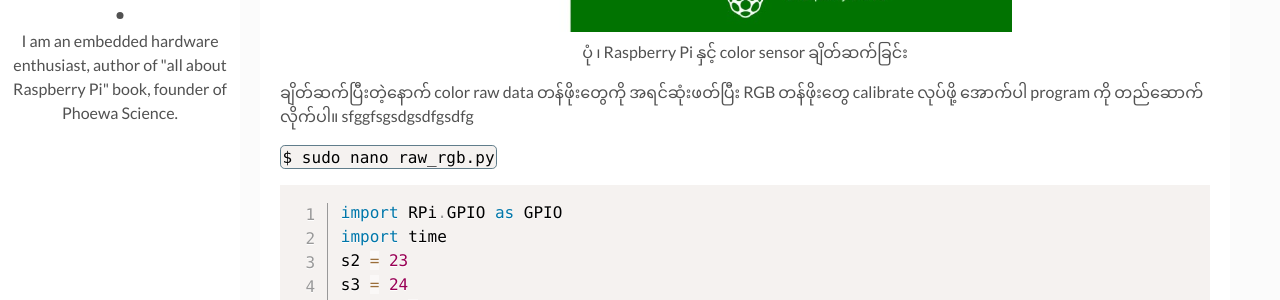
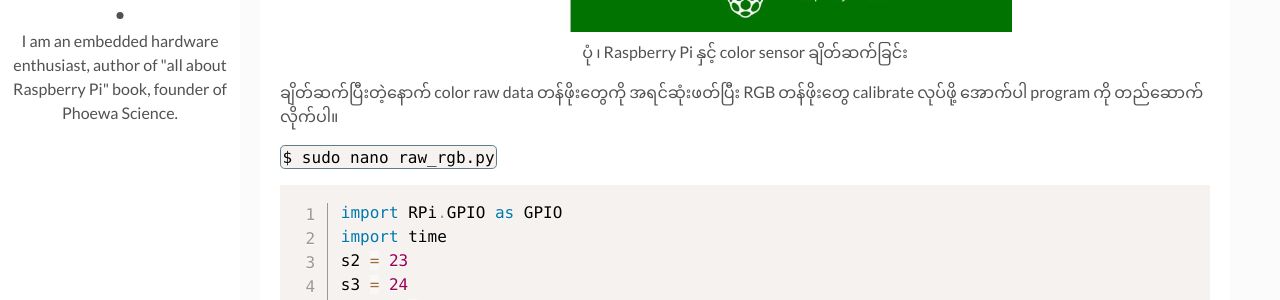
Before and after one commit to kogyikaunghtet/kogyikaunghtet.github.io, a Jekyll site: the page built from _posts/2021-1-31-rpi-color-sensor.markdown, in a window 1280 px wide and 1400 px high, scrolled down 2482 px. Shown: the part 150-450 px from the top of the window. Built offline with Jekyll 4.4.1, drawn with Linux system fonts in a browser that asks for light colours; comment, search, counter and statistics services are not loaded.

Commit message:
Initial commit

```diff
--- a/_posts/2021-1-31-rpi-color-sensor.markdown
+++ b/_posts/2021-1-31-rpi-color-sensor.markdown
@@ -50,7 +50,7 @@
 <a>ပုံ ၊ Raspberry Pi နှင့် color sensor ချိတ်ဆက်ခြင်း</a>
 </p>
 
-ချိတ်ဆက်ပြီးတဲ့နောက် color raw data တန်ဖိုးတွေကို အရင်ဆုံးဖတ်ပြီး RGB တန်ဖိုးတွေ calibrate လုပ်ဖို့ အောက်ပါ program ကို တည်ဆောက်လိုက်ပါ။ sfggfsgsdgsdfgsdfg
+ချိတ်ဆက်ပြီးတဲ့နောက် color raw data တန်ဖိုးတွေကို အရင်ဆုံးဖတ်ပြီး RGB တန်ဖိုးတွေ calibrate လုပ်ဖို့ အောက်ပါ program ကို တည်ဆောက်လိုက်ပါ။
 
 `$ sudo nano raw_rgb.py`
 
--- a/assets/css/main.css
+++ b/assets/css/main.css
@@ -817,7 +817,7 @@
 }
 
 pre code {
-  border: 0;
+  border: 3;
   padding-right: 0;
   padding-left: 0;
   overflow: auto;
@@ -1365,10 +1365,6 @@
 /* - - - - - - - - - - Media Styles - - - - - - - - - - */
 /* Medium Devices, Desktops */
 @media only screen and (max-width: 992px) {
-  pre code[class*=language-] {
-  width: 992px;
-  overflow: auto;
-}
   .post {
     width: 48%;
     max-width: 100%;
@@ -1395,10 +1391,6 @@
 
 /* Small Devices, Tablets */
 @media only screen and (max-width: 768px) {
-  pre code[class*=language-] {
-  width: 768px;
-  overflow: auto;
-}
   .sidebar {
     position: relative;
     display: -webkit-box;
@@ -1461,10 +1453,6 @@
 
 /* Extra Small Devices, Phones */
 @media only screen and (max-width: 480px) {
-  pre code[class*=language-] {
-  width: 480px;
-  overflow: auto;
-}
   .content-box {
     padding: 10px;
   }
@@ -1510,8 +1498,3 @@
     width: 100%;
     height: 100%;
   }
-pre code[class*=language-] {
-  width: 100%;
-  height: 300px;
-  overflow-x: scroll;
-}
```
